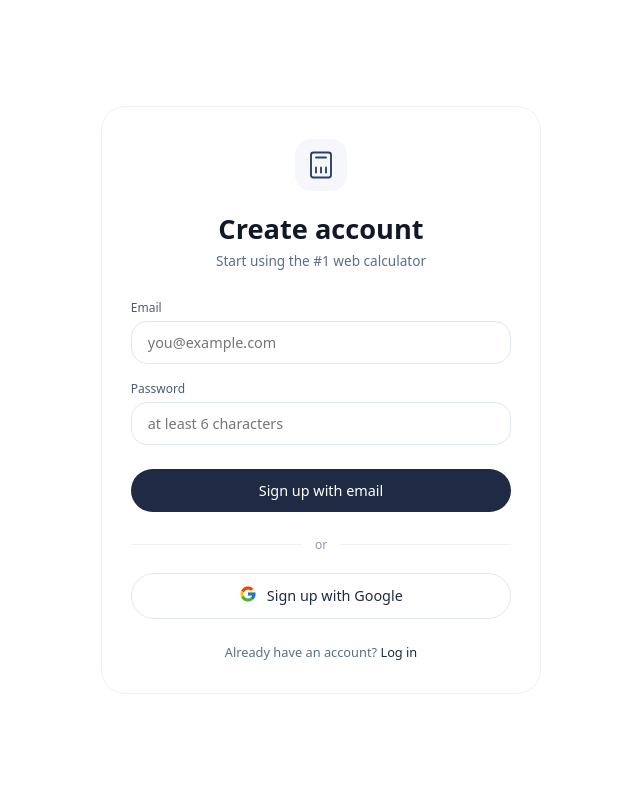
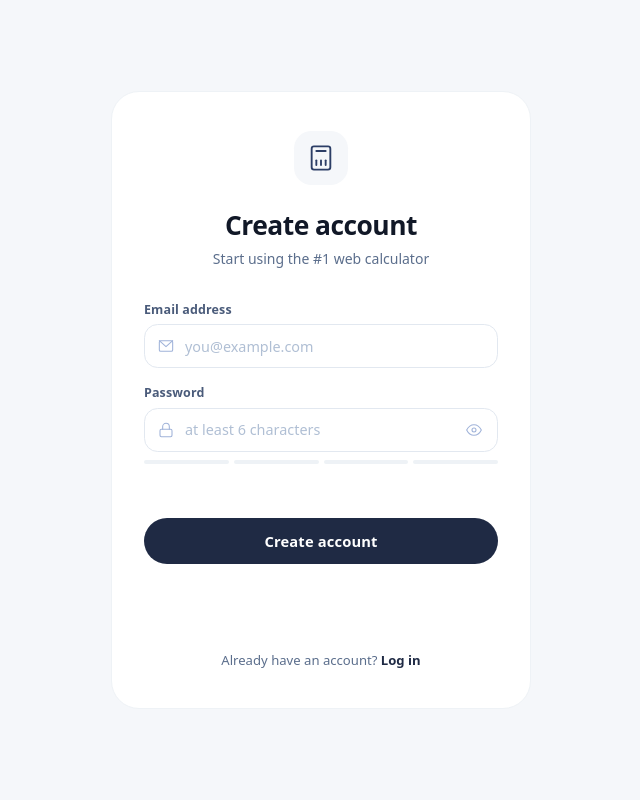
Before and after one commit to Richie-2024/web-calculator, a Flask app: page /signup in a window 1280 px wide. Shown: the whole page, without its empty margins (319-959 px from the left). Run offline with Flask 3, Linux system fonts and the light colour scheme; some libraries are stand-ins or nearby versions.

Commit message:
Update signup.html

```diff
--- a/templates/signup.html
+++ b/templates/signup.html
@@ -4,19 +4,14 @@
   <meta charset="UTF-8">
   <meta name="viewport" content="width=device-width, initial-scale=1.0">
   <title>Sign up · #1 Calculator</title>
-  <!-- Firebase SDKs -->
   <script src="https://www.gstatic.com/firebasejs/9.23.0/firebase-app-compat.js"></script>
   <script src="https://www.gstatic.com/firebasejs/9.23.0/firebase-auth-compat.js"></script>
   <style>
-    * {
-      margin: 0;
-      padding: 0;
-      box-sizing: border-box;
-    }
+    *, *::before, *::after { margin: 0; padding: 0; box-sizing: border-box; }
 
     body {
       font-family: system-ui, -apple-system, 'Segoe UI', Roboto, 'Helvetica Neue', sans-serif;
-      background: #ffffff;
+      background: #f5f7fa;
       min-height: 100vh;
       display: flex;
       align-items: center;
@@ -24,46 +19,50 @@
       padding: 1.5rem;
     }
 
-    .signup-card {
+    .card {
       background: #ffffff;
       border: 1px solid #eef2f6;
-      border-radius: 1.5rem;
-      padding: 2rem 1.8rem;
-      max-width: 440px;
+      border-radius: 1.75rem;
+      padding: 2.4rem 2rem;
+      max-width: 420px;
       width: 100%;
       text-align: center;
     }
 
-    .logo-icon {
-      width: 52px;
-      height: 52px;
-      margin: 0 auto 1.2rem;
+    .logo-wrap {
+      width: 54px;
+      height: 54px;
+      margin: 0 auto 1.4rem;
       background: #f5f7fa;
-      border-radius: 1rem;
+      border-radius: 1.1rem;
       display: flex;
       align-items: center;
       justify-content: center;
     }
 
-    .logo-icon svg {
-      width: 30px;
-      height: 30px;
+    .logo-wrap svg {
+      width: 28px;
+      height: 28px;
       stroke: #2c3e66;
-      stroke-width: 1.5;
+      stroke-width: 1.6;
       fill: none;
+      stroke-linecap: round;
+      stroke-linejoin: round;
     }
 
     h1 {
-      font-size: 1.7rem;
-      font-weight: 600;
+      font-size: 1.65rem;
+      font-weight: 700;
       color: #111827;
-      margin-bottom: 0.25rem;
+      letter-spacing: -0.02em;
+      margin-bottom: 0.3rem;
     }
 
     .subhead {
       color: #5b6e8c;
-      font-size: 0.85rem;
-      margin-bottom: 1.8rem;
+      font-size: 0.875rem;
+      margin-bottom: 2rem;
+      line-height: 1.5;
     }
 
     .form-group {
@@ -73,116 +72,156 @@
 
     .form-group label {
       display: block;
-      font-size: 0.75rem;
-      font-weight: 500;
+      font-size: 0.78rem;
+      font-weight: 600;
       color: #4a5b7a;
-      margin-bottom: 0.3rem;
+      margin-bottom: 0.4rem;
+      letter-spacing: 0.01em;
     }
 
-    .form-group input {
+    .input-wrap {
+      position: relative;
+    }
+
+    .input-wrap svg {
+      position: absolute;
+      left: 14px;
+      top: 50%;
+      transform: translateY(-50%);
+      width: 16px;
+      height: 16px;
+      stroke: #a0b3d9;
+      stroke-width: 1.6;
+      fill: none;
+      stroke-linecap: round;
+      stroke-linejoin: round;
+      pointer-events: none;
+      transition: stroke 0.2s;
+    }
+
+    .input-wrap input {
       width: 100%;
-      padding: 0.7rem 1rem;
+      padding: 0.72rem 1rem 0.72rem 2.5rem;
       font-size: 0.9rem;
       border: 1px solid #e2e8f0;
-      border-radius: 1rem;
+      border-radius: 0.85rem;
       background: #ffffff;
-      transition: border 0.2s;
+      color: #111827;
+      transition: border-color 0.2s, box-shadow 0.2s;
       font-family: inherit;
     }
 
-    .form-group input:focus {
+    .input-wrap input::placeholder { color: #b0bfd4; }
+
+    .input-wrap input:focus {
       outline: none;
       border-color: #a0b3d9;
+      box-shadow: 0 0 0 3px rgba(160, 179, 217, 0.18);
+    }
+
+    .input-wrap input:focus + svg,
+    .input-wrap:focus-within svg { stroke: #2c3e66; }
+
+    /* password toggle */
+    .toggle-pw {
+      position: absolute;
+      right: 12px;
+      top: 50%;
+      transform: translateY(-50%);
+      background: none;
+      border: none;
+      cursor: pointer;
+      padding: 4px;
+      display: flex;
+      align-items: center;
+    }
+    .toggle-pw svg {
+      position: static;
+      transform: none;
+      width: 16px;
+      height: 16px;
+      stroke: #a0b3d9;
+    }
+    .toggle-pw:hover svg { stroke: #2c3e66; }
+
+    /* strength bar */
+    .strength-bar-wrap {
+      margin-top: 8px;
+      display: flex;
+      gap: 5px;
+      height: 4px;
+    }
+    .strength-seg {
+      flex: 1;
+      border-radius: 999px;
+      background: #eef2f6;
+      transition: background 0.3s;
+    }
+    .strength-seg.weak   { background: #f87171; }
+    .strength-seg.fair   { background: #fbbf24; }
+    .strength-seg.good   { background: #34d399; }
+    .strength-seg.strong { background: #10b981; }
+
+    .strength-label {
+      margin-top: 5px;
+      font-size: 0.72rem;
+      color: #8a99b0;
+      text-align: left;
+      min-height: 14px;
     }
 
     .signup-btn {
       background: #1f2a44;
       border: none;
       border-radius: 2rem;
-      padding: 0.75rem;
+      padding: 0.8rem;
       width: 100%;
-      font-size: 0.9rem;
-      font-weight: 500;
+      font-size: 0.92rem;
+      font-weight: 600;
       color: white;
       cursor: pointer;
-      transition: background 0.2s;
-      margin-top: 0.5rem;
+      transition: background 0.2s, transform 0.1s;
+      margin-top: 1.2rem;
       font-family: inherit;
+      letter-spacing: 0.01em;
     }
+    .signup-btn:hover { background: #2c3e66; }
+    .signup-btn:active { transform: scale(0.99); }
+    .signup-btn:disabled { background: #b9c2d4; cursor: not-allowed; transform: none; }
 
-    .signup-btn:hover {
-      background: #2c3e66;
-    }
-
-    .signup-btn:disabled {
-      background: #b9c2d4;
-      cursor: not-allowed;
-    }
-
-    .divider {
+    /* notification banner */
+    .notif {
       display: flex;
       align-items: center;
-      text-align: center;
-      margin: 1.5rem 0 1.2rem;
-      color: #8a99b0;
-      font-size: 0.75rem;
+      gap: 10px;
+      border-radius: 0.85rem;
+      padding: 0.7rem 1rem;
+      font-size: 0.82rem;
+      font-weight: 500;
+      margin-top: 1.1rem;
+      text-align: left;
+      opacity: 0;
+      transform: translateY(-6px);
+      transition: opacity 0.25s ease, transform 0.25s ease;
+      pointer-events: none;
     }
+    .notif.show { opacity: 1; transform: translateY(0); pointer-events: auto; }
+    .notif.error { background: #fef2f2; color: #b91c1c; border: 1px solid #fecdd3; }
+    .notif.success { background: #f0fdf4; color: #14532d; border: 1px solid #bbf7d0; }
 
-    .divider::before,
-    .divider::after {
-      content: '';
-      flex: 1;
-      border-bottom: 1px solid #eef2f6;
-    }
-
-    .divider span {
-      margin: 0 0.8rem;
-    }
-
-    .google-btn {
-      background: white;
-      border: 1px solid #e2e8f0;
-      border-radius: 2rem;
-      padding: 0.7rem;
-      width: 100%;
+    .notif-icon {
+      width: 20px;
+      height: 20px;
+      border-radius: 50%;
       display: flex;
       align-items: center;
       justify-content: center;
-      gap: 0.6rem;
-      font-size: 0.9rem;
-      font-weight: 500;
-      color: #1f2a44;
-      cursor: pointer;
-      transition: background 0.2s;
-      font-family: inherit;
+      font-size: 11px;
+      font-weight: 700;
+      flex-shrink: 0;
     }
-
-    .google-btn:hover {
-      background: #f9fafb;
-      border-color: #cbd5e1;
-    }
-
-    .google-icon svg {
-      width: 18px;
-      height: 18px;
-    }
-
-    .error-message {
-      background: #fef2f2;
-      color: #b91c1c;
-      border-radius: 2rem;
-      padding: 0.5rem 1rem;
-      font-size: 0.75rem;
-      margin-top: 1rem;
-      display: none;
-      align-items: center;
-      justify-content: center;
-      gap: 6px;
-    }
-
-    .error-message.show {
-      display: flex;
-    }
+    .notif.error .notif-icon { background: #fee2e2; color: #dc2626; }
+    .notif.success .notif-icon { background: #dcfce7; color: #16a34a; }
 
     .spinner {
       display: inline-block;
@@ -192,34 +231,35 @@
       border-top-color: white;
       border-radius: 50%;
       animation: spin 0.6s linear infinite;
+      vertical-align: middle;
       margin-right: 6px;
     }
+    @keyframes spin { to { transform: rotate(360deg); } }
 
-    @keyframes spin {
-      to { transform: rotate(360deg); }
-    }
-
-    .login-link {
-      margin-top: 1.5rem;
-      font-size: 0.8rem;
+    .footer-link {
+      margin-top: 1.6rem;
+      font-size: 0.82rem;
       color: #5b6e8c;
     }
-
-    .login-link a {
+    .footer-link a {
       color: #1f2a44;
       text-decoration: none;
-      font-weight: 500;
+      font-weight: 600;
     }
+    .footer-link a:hover { text-decoration: underline; }
 
-    .login-link a:hover {
-      text-decoration: underline;
+    @media (max-width: 480px) {
+      body { padding: 1rem; align-items: flex-start; padding-top: 2rem; }
+      .card { padding: 1.8rem 1.4rem; border-radius: 1.25rem; }
+      h1 { font-size: 1.45rem; }
     }
   </style>
 </head>
 <body>
-<div class="signup-card">
-  <div class="logo-icon">
-    <svg viewBox="0 0 24 24" stroke="currentColor" stroke-linecap="round" stroke-linejoin="round">
+<div class="card">
+
+  <div class="logo-wrap">
+    <svg viewBox="0 0 24 24">
       <rect x="4" y="2" width="16" height="20" rx="2" ry="2"></rect>
       <line x1="8" y1="6" x2="16" y2="6"></line>
       <line x1="16" y1="14" x2="16" y2="18"></line>
@@ -227,40 +267,47 @@
       <line x1="8" y1="14" x2="8" y2="18"></line>
     </svg>
   </div>
+
   <h1>Create account</h1>
-  <div class="subhead">Start using the #1 web calculator</div>
+  <p class="subhead">Start using the #1 web calculator</p>
 
   <div class="form-group">
-    <label>Email</label>
-    <input type="email" id="signupEmail" placeholder="you@example.com" autocomplete="email">
-  </div>
-  <div class="form-group">
-    <label>Password</label>
-    <input type="password" id="signupPassword" placeholder="at least 6 characters" autocomplete="new-password">
-  </div>
-  <button id="emailSignupBtn" class="signup-btn">Sign up with email</button>
-
-  <div class="divider"><span>or</span></div>
-
-  <button id="googleBtn" class="google-btn">
-    <span class="google-icon">
-      <svg xmlns="http://www.w3.org/2000/svg" viewBox="0 0 48 48">
-        <path fill="#FFC107" d="M43.611,20.083H42V20H24v8h11.303c-1.649,4.657-6.08,8-11.303,8c-6.627,0-12-5.373-12-12c0-6.627,5.373-12,12-12c3.059,0,5.842,1.154,7.961,3.039l5.657-5.657C34.046,6.053,29.268,4,24,4C12.955,4,4,12.955,4,24c0,11.045,8.955,20,20,20c11.045,0,20-8.955,20-20C44,22.659,43.862,21.35,43.611,20.083z" />
-        <path fill="#FF3D00" d="M6.306,14.691l6.571,4.819C14.655,15.108,18.961,12,24,12c3.059,0,5.842,1.154,7.961,3.039l5.657-5.657C34.046,6.053,29.268,4,24,4C16.318,4,9.656,8.337,6.306,14.691z" />
-        <path fill="#4CAF50" d="M24,44c5.166,0,9.86-1.977,13.409-5.192l-6.19-5.238C29.211,35.091,26.715,36,24,36c-5.202,0-9.619-3.317-11.283-7.946l-6.522,5.025C9.505,39.556,16.227,44,24,44z" />
-        <path fill="#1976D2" d="M43.611,20.083H42V20H24v8h11.303c-0.792,2.237-2.231,4.166-4.087,5.571c0.001-0.001,0.002-0.001,0.003-0.002l6.19,5.238C36.971,39.205,44,34,44,24C44,22.659,43.862,21.35,43.611,20.083z" />
-      </svg>
-    </span>
-    Sign up with Google
-  </button>
-
-  <div id="errorContainer" class="error-message">
-    <span>⚠️</span> <span id="errorText"></span>
+    <label for="signupEmail">Email address</label>
+    <div class="input-wrap">
+      <input type="email" id="signupEmail" placeholder="you@example.com" autocomplete="email" />
+      <svg viewBox="0 0 24 24"><rect x="2" y="4" width="20" height="16" rx="2"/><polyline points="2,4 12,13 22,4"/></svg>
+    </div>
   </div>
 
-  <div class="login-link">
-    Already have an account? <a href="/">Log in</a>
+  <div class="form-group">
+    <label for="signupPassword">Password</label>
+    <div class="input-wrap" style="position:relative;">
+      <input type="password" id="signupPassword" placeholder="at least 6 characters" autocomplete="new-password" />
+      <svg viewBox="0 0 24 24"><rect x="3" y="11" width="18" height="11" rx="2"/><path d="M7 11V7a5 5 0 0 1 10 0v4"/></svg>
+      <button class="toggle-pw" id="togglePw" type="button" aria-label="Show password">
+        <svg id="eyeIcon" viewBox="0 0 24 24" stroke-linecap="round" stroke-linejoin="round" fill="none" stroke-width="1.6">
+          <path d="M1 12s4-8 11-8 11 8 11 8-4 8-11 8-11-8-11-8z"/>
+          <circle cx="12" cy="12" r="3"/>
+        </svg>
+      </button>
+    </div>
+    <div class="strength-bar-wrap" id="strengthBar">
+      <div class="strength-seg" id="seg1"></div>
+      <div class="strength-seg" id="seg2"></div>
+      <div class="strength-seg" id="seg3"></div>
+      <div class="strength-seg" id="seg4"></div>
+    </div>
+    <div class="strength-label" id="strengthLabel"></div>
   </div>
+
+  <button id="signupBtn" class="signup-btn" type="button">Create account</button>
+
+  <div id="notif" class="notif error">
+    <div class="notif-icon" id="notifIcon">!</div>
+    <span id="notifText"></span>
+  </div>
+
+  <p class="footer-link">Already have an account? <a href="/">Log in</a></p>
 </div>
 
 <script>
@@ -270,96 +317,103 @@
     projectId: "calculator-4cd6b",
     appId: "1:648117773768:web:237871d1f5ed550fcf8cfd"
   };
-
-  if (!firebase.apps.length) {
-    firebase.initializeApp(firebaseConfig);
-  }
+  if (!firebase.apps.length) firebase.initializeApp(firebaseConfig);
   const auth = firebase.auth();
 
-  const emailSignupBtn = document.getElementById('emailSignupBtn');
-  const googleBtn = document.getElementById('googleBtn');
-  const errorContainer = document.getElementById('errorContainer');
-  const errorTextSpan = document.getElementById('errorText');
+  const signupBtn  = document.getElementById("signupBtn");
+  const emailInput = document.getElementById("signupEmail");
+  const pwInput    = document.getElementById("signupPassword");
+  const notif      = document.getElementById("notif");
+  const notifText  = document.getElementById("notifText");
+  const notifIcon  = document.getElementById("notifIcon");
+  const togglePw   = document.getElementById("togglePw");
+  const eyeIcon    = document.getElementById("eyeIcon");
 
-  function showError(message) {
-    errorTextSpan.textContent = message;
-    errorContainer.classList.add('show');
-    setTimeout(() => errorContainer.classList.remove('show'), 5000);
+  let notifTimer;
+
+  function showNotif(message, type = "error") {
+    clearTimeout(notifTimer);
+    notifText.textContent = message;
+    notif.className = `notif ${type}`;
+    notifIcon.textContent = type === "success" ? "✓" : "!";
+    notif.classList.add("show");
+    notifTimer = setTimeout(() => notif.classList.remove("show"), 5000);
   }
 
-  function setButtonLoading(btn, isLoading, originalText) {
-    if (isLoading) {
-      btn.disabled = true;
-      btn.innerHTML = '<span class="spinner"></span> Please wait...';
-    } else {
-      btn.disabled = false;
-      btn.innerHTML = originalText;
-    }
+  /* password visibility toggle */
+  togglePw.addEventListener("click", () => {
+    const show = pwInput.type === "password";
+    pwInput.type = show ? "text" : "password";
+    eyeIcon.innerHTML = show
+      ? `<path d="M17.94 17.94A10.07 10.07 0 0 1 12 20c-7 0-11-8-11-8a18.45 18.45 0 0 1 5.06-5.94"/><path d="M9.9 4.24A9.12 9.12 0 0 1 12 4c7 0 11 8 11 8a18.5 18.5 0 0 1-2.16 3.19"/><line x1="1" y1="1" x2="23" y2="23"/>`
+      : `<path d="M1 12s4-8 11-8 11 8 11 8-4 8-11 8-11-8-11-8z"/><circle cx="12" cy="12" r="3"/>`;
+  });
+
+  /* password strength */
+  const segs   = [1,2,3,4].map(n => document.getElementById(`seg${n}`));
+  const labels = ["", "Weak", "Fair", "Good", "Strong"];
+  const colors = ["", "weak", "fair", "good", "strong"];
+
+  function getStrength(pw) {
+    if (!pw) return 0;
+    let score = 0;
+    if (pw.length >= 6)  score++;
+    if (pw.length >= 10) score++;
+    if (/[A-Z]/.test(pw) && /[a-z]/.test(pw)) score++;
+    if (/[0-9]/.test(pw) && /[^A-Za-z0-9]/.test(pw)) score++;
+    return Math.min(score, 4);
   }
 
-  // After successful Firebase auth, send token to backend and redirect
-  function handleUserCredential(userCredential, loadingBtn, originalText) {
-    return userCredential.user.getIdToken()
+  pwInput.addEventListener("input", () => {
+    const score = getStrength(pwInput.value);
+    segs.forEach((seg, i) => {
+      seg.className = "strength-seg";
+      if (i < score) seg.classList.add(colors[score]);
+    });
+    document.getElementById("strengthLabel").textContent = pwInput.value ? labels[score] : "";
+  });
+
+  /* signup */
+  signupBtn.addEventListener("click", () => {
+    const email    = emailInput.value.trim();
+    const password = pwInput.value;
+
+    if (!email || !password) { showNotif("Please fill in all fields."); return; }
+    if (password.length < 6) { showNotif("Password must be at least 6 characters."); return; }
+
+    const originalHTML = signupBtn.innerHTML;
+    signupBtn.disabled = true;
+    signupBtn.innerHTML = '<span class="spinner"></span>Creating account…';
+
+    auth.createUserWithEmailAndPassword(email, password)
+      .then(cred => cred.user.getIdToken())
       .then(token => fetch("/login_google", {
         method: "POST",
         headers: { "Content-Type": "application/json" },
         body: JSON.stringify({ idToken: token })
       }))
-      .then(response => {
-        if (!response.ok) throw new Error(`Backend error (${response.status})`);
-        window.location.href = "/";
+      .then(res => {
+        if (!res.ok) throw new Error(`Server error (${res.status})`);
+        showNotif("Account created! Redirecting…", "success");
+        setTimeout(() => { window.location.href = "/"; }, 1000);
       })
       .catch(err => {
-        console.error(err);
-        showError("Account created, but server connection failed. Please try again.");
-        setButtonLoading(loadingBtn, false, originalText);
+        const code = err.code || "";
+        let msg = "Signup failed. ";
+        if (code === "auth/email-already-in-use") msg = "That email is already registered. Try logging in.";
+        else if (code === "auth/weak-password")   msg = "Password is too weak. Try adding numbers or symbols.";
+        else if (code === "auth/invalid-email")   msg = "That doesn't look like a valid email address.";
+        else msg += err.message;
+        showNotif(msg);
+        signupBtn.disabled = false;
+        signupBtn.innerHTML = originalHTML;
         auth.signOut();
-      });
-  }
-
-  // Email signup
-  emailSignupBtn.addEventListener('click', () => {
-    const email = document.getElementById('signupEmail').value.trim();
-    const password = document.getElementById('signupPassword').value;
-    if (!email || !password) {
-      showError("Please fill in all fields.");
-      return;
-    }
-    if (password.length < 6) {
-      showError("Password must be at least 6 characters.");
-      return;
-    }
-    const originalText = emailSignupBtn.innerHTML;
-    setButtonLoading(emailSignupBtn, true, originalText);
-    auth.createUserWithEmailAndPassword(email, password)
-      .then(userCredential => handleUserCredential(userCredential, emailSignupBtn, originalText))
-      .catch(error => {
-        let msg = "Signup failed. ";
-        if (error.code === 'auth/email-already-in-use') msg += "Email already registered. Please log in.";
-        else if (error.code === 'auth/weak-password') msg += "Password is too weak.";
-        else if (error.code === 'auth/invalid-email') msg += "Invalid email address.";
-        else msg += error.message;
-        showError(msg);
-        setButtonLoading(emailSignupBtn, false, originalText);
       });
   });
 
-  // Google signup (same as sign-in)
-  googleBtn.addEventListener('click', () => {
-    const provider = new firebase.auth.GoogleAuthProvider();
-    provider.setCustomParameters({ prompt: 'select_account' });
-    const originalText = googleBtn.innerHTML;
-    setButtonLoading(googleBtn, true, originalText);
-    auth.signInWithPopup(provider)
-      .then(userCredential => handleUserCredential(userCredential, googleBtn, originalText))
-      .catch(error => {
-        let msg = "Google sign-up failed. ";
-        if (error.code === 'auth/popup-blocked') msg += "Popup was blocked.";
-        else if (error.code === 'auth/network-request-failed') msg += "Network error.";
-        else msg += error.message;
-        showError(msg);
-        setButtonLoading(googleBtn, false, originalText);
-      });
+  /* allow Enter key to submit */
+  [emailInput, pwInput].forEach(el => {
+    el.addEventListener("keydown", e => { if (e.key === "Enter") signupBtn.click(); });
   });
 </script>
 </body>
```
